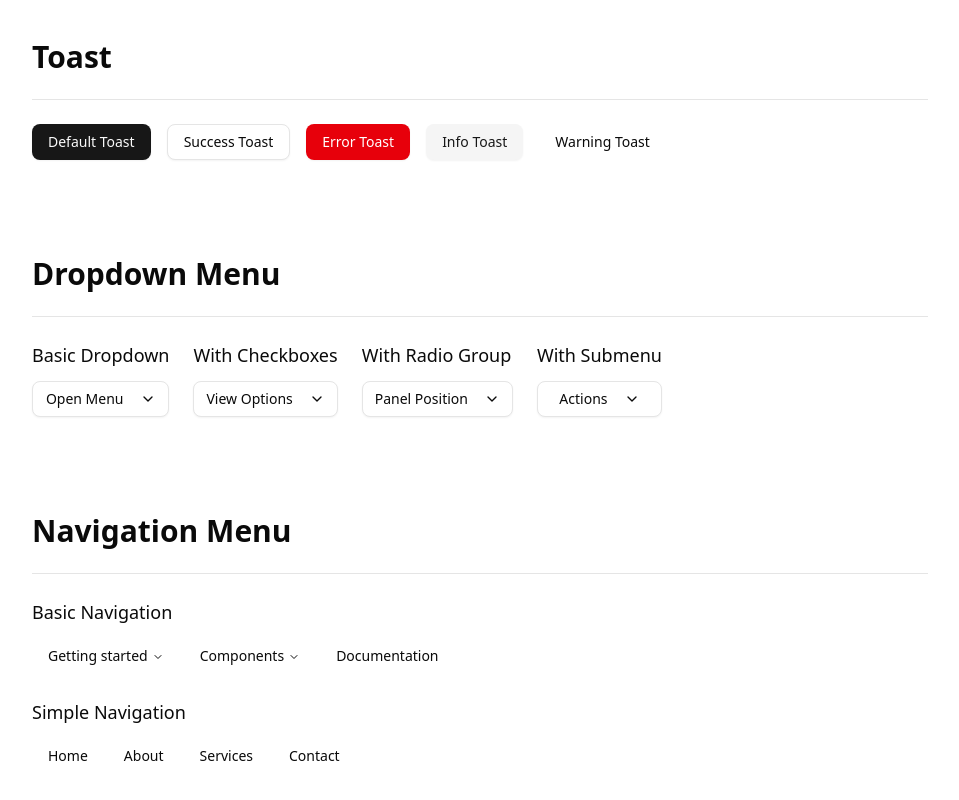
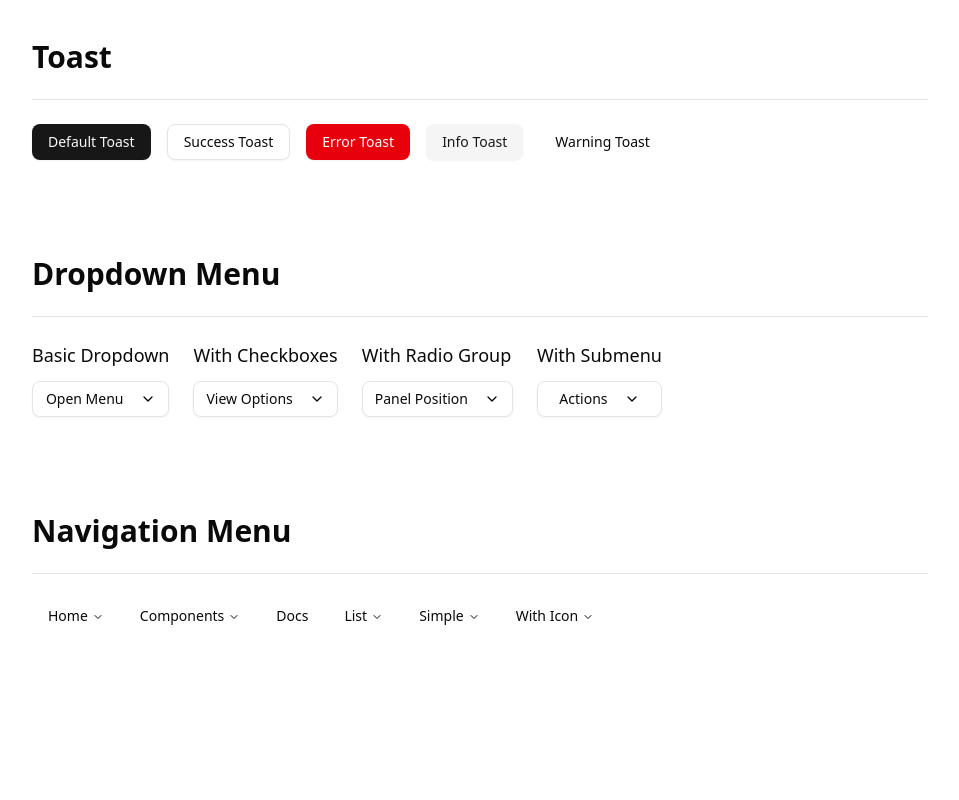
Before and after one commit to Mhudlark/web-boilerplate, a Next.js app: page /components in a window 1280 px wide. Shown: the part 3316-4116 px from the top of the page, without its empty margins (160-1119 px from the left). After the commit the page ends 3982 px from the top, so only its background shows below. Built offline with nearby package versions, Linux system fonts and the light colour scheme.

Commit message:
feat: Update navigation menu component display

```diff
--- a/app/components/page.tsx
+++ b/app/components/page.tsx
@@ -56,9 +56,11 @@ import {
 import { Separator } from "@/components/ui/separator";
 import { Switch } from "@/components/ui/switch";
 import { Textarea } from "@/components/ui/textarea";
-import { cn } from "@/lib/utils";
 import {
   ChevronDownIcon,
+  CircleCheckIcon,
+  CircleHelpIcon,
+  CircleIcon,
   CloudIcon,
   CreditCardIcon,
   DownloadIcon,
@@ -75,6 +77,7 @@ import {
   UserIcon,
   UserPlusIcon,
 } from "lucide-react";
+import Link from "next/link";
 import React, { useState } from "react";
 import { toast } from "sonner";
 
@@ -605,38 +608,39 @@ export default function ComponentsPage() {
 
         {/* Navigation Menu */}
         <Section title="Navigation Menu">
-          <div className="flex flex-col gap-6">
-            <div className="flex flex-col gap-3">
-              <h3 className="text-lg font-medium">Basic Navigation</h3>
-              <NavigationMenu>
+          <NavigationMenu viewport={false}>
             <NavigationMenuList>
               <NavigationMenuItem>
-                    <NavigationMenuTrigger>
-                      Getting started
-                    </NavigationMenuTrigger>
+                <NavigationMenuTrigger>Home</NavigationMenuTrigger>
                 <NavigationMenuContent>
-                      <ul className="grid gap-3 p-6 md:w-[400px] lg:w-[500px] lg:grid-cols-[.75fr_1fr]">
+                  <ul className="grid gap-2 md:w-[400px] lg:w-[500px] lg:grid-cols-[.75fr_1fr]">
                     <li className="row-span-3">
                       <NavigationMenuLink asChild>
-                            <div className="from-muted/50 to-muted flex h-full w-full cursor-pointer flex-col justify-end rounded-md bg-gradient-to-b p-6 no-underline outline-none select-none focus:shadow-md">
+                        <a
+                          className="from-muted/50 to-muted flex h-full w-full flex-col justify-end rounded-md bg-linear-to-b p-6 no-underline outline-hidden select-none focus:shadow-md"
+                          href="/"
+                        >
                           <div className="mt-4 mb-2 text-lg font-medium">
                             shadcn/ui
                           </div>
                           <p className="text-muted-foreground text-sm leading-tight">
-                                Beautifully designed components built with Radix
-                                UI and Tailwind CSS.
+                            Beautifully designed components built with Tailwind
+                            CSS.
                           </p>
-                            </div>
+                        </a>
                       </NavigationMenuLink>
                     </li>
-                        <ListItem title="Introduction">
+                    <ListItem href="/docs" title="Introduction">
                       Re-usable components built using Radix UI and Tailwind
                       CSS.
                     </ListItem>
-                        <ListItem title="Installation">
+                    <ListItem href="/docs/installation" title="Installation">
                       How to install dependencies and structure your app.
                     </ListItem>
-                        <ListItem title="Typography">
+                    <ListItem
+                      href="/docs/primitives/typography"
+                      title="Typography"
+                    >
                       Styles for headings, paragraphs, lists...etc
                     </ListItem>
                   </ul>
@@ -645,11 +649,12 @@ export default function ComponentsPage() {
               <NavigationMenuItem>
                 <NavigationMenuTrigger>Components</NavigationMenuTrigger>
                 <NavigationMenuContent>
-                      <ul className="grid w-[400px] gap-3 p-4 md:w-[500px] md:grid-cols-2 lg:w-[600px]">
-                        {components.map((component) => (
+                  <ul className="grid w-[400px] gap-2 md:w-[500px] md:grid-cols-2 lg:w-[600px]">
+                    {navigationMenuMockComponentData.map((component) => (
                       <ListItem
                         key={component.title}
                         title={component.title}
+                        href={component.href}
                       >
                         {component.description}
                       </ListItem>
@@ -659,51 +664,92 @@ export default function ComponentsPage() {
               </NavigationMenuItem>
               <NavigationMenuItem>
                 <NavigationMenuLink
+                  asChild
                   className={navigationMenuTriggerStyle()}
                 >
-                      Documentation
+                  <Link href="/docs">Docs</Link>
                 </NavigationMenuLink>
+              </NavigationMenuItem>
+              <NavigationMenuItem>
+                <NavigationMenuTrigger>List</NavigationMenuTrigger>
+                <NavigationMenuContent>
+                  <ul className="grid w-[300px] gap-4">
+                    <li>
+                      <NavigationMenuLink asChild>
+                        <Link href="#">
+                          <div className="font-medium">Components</div>
+                          <div className="text-muted-foreground">
+                            Browse all components in the library.
+                          </div>
+                        </Link>
+                      </NavigationMenuLink>
+                      <NavigationMenuLink asChild>
+                        <Link href="#">
+                          <div className="font-medium">Documentation</div>
+                          <div className="text-muted-foreground">
+                            Learn how to use the library.
+                          </div>
+                        </Link>
+                      </NavigationMenuLink>
+                      <NavigationMenuLink asChild>
+                        <Link href="#">
+                          <div className="font-medium">Blog</div>
+                          <div className="text-muted-foreground">
+                            Read our latest blog posts.
+                          </div>
+                        </Link>
+                      </NavigationMenuLink>
+                    </li>
+                  </ul>
+                </NavigationMenuContent>
+              </NavigationMenuItem>
+              <NavigationMenuItem>
+                <NavigationMenuTrigger>Simple</NavigationMenuTrigger>
+                <NavigationMenuContent>
+                  <ul className="grid w-[200px] gap-4">
+                    <li>
+                      <NavigationMenuLink asChild>
+                        <Link href="#">Components</Link>
+                      </NavigationMenuLink>
+                      <NavigationMenuLink asChild>
+                        <Link href="#">Documentation</Link>
+                      </NavigationMenuLink>
+                      <NavigationMenuLink asChild>
+                        <Link href="#">Blocks</Link>
+                      </NavigationMenuLink>
+                    </li>
+                  </ul>
+                </NavigationMenuContent>
+              </NavigationMenuItem>
+              <NavigationMenuItem>
+                <NavigationMenuTrigger>With Icon</NavigationMenuTrigger>
+                <NavigationMenuContent>
+                  <ul className="grid w-[200px] gap-4">
+                    <li>
+                      <NavigationMenuLink asChild>
+                        <Link href="#" className="flex-row items-center gap-2">
+                          <CircleHelpIcon />
+                          Backlog
+                        </Link>
+                      </NavigationMenuLink>
+                      <NavigationMenuLink asChild>
+                        <Link href="#" className="flex-row items-center gap-2">
+                          <CircleIcon />
+                          To Do
+                        </Link>
+                      </NavigationMenuLink>
+                      <NavigationMenuLink asChild>
+                        <Link href="#" className="flex-row items-center gap-2">
+                          <CircleCheckIcon />
+                          Done
+                        </Link>
+                      </NavigationMenuLink>
+                    </li>
+                  </ul>
+                </NavigationMenuContent>
               </NavigationMenuItem>
             </NavigationMenuList>
           </NavigationMenu>
-            </div>
-
-            <div className="flex flex-col gap-3">
-              <h3 className="text-lg font-medium">Simple Navigation</h3>
-              <NavigationMenu>
-                <NavigationMenuList>
-                  <NavigationMenuItem>
-                    <NavigationMenuLink
-                      className={navigationMenuTriggerStyle()}
-                    >
-                      Home
-                    </NavigationMenuLink>
-                  </NavigationMenuItem>
-                  <NavigationMenuItem>
-                    <NavigationMenuLink
-                      className={navigationMenuTriggerStyle()}
-                    >
-                      About
-                    </NavigationMenuLink>
-                  </NavigationMenuItem>
-                  <NavigationMenuItem>
-                    <NavigationMenuLink
-                      className={navigationMenuTriggerStyle()}
-                    >
-                      Services
-                    </NavigationMenuLink>
-                  </NavigationMenuItem>
-                  <NavigationMenuItem>
-                    <NavigationMenuLink
-                      className={navigationMenuTriggerStyle()}
-                    >
-                      Contact
-                    </NavigationMenuLink>
-                  </NavigationMenuItem>
-                </NavigationMenuList>
-              </NavigationMenu>
-            </div>
-          </div>
         </Section>
       </div>
     </div>
@@ -723,37 +769,31 @@ const Section = ({ title, children }: SectionProps) => (
   </div>
 );
 
-interface ListItemProps extends React.ComponentPropsWithoutRef<"div"> {
-  title: string;
-  children: React.ReactNode;
-}
-
-const ListItem = React.forwardRef<React.ElementRef<"div">, ListItemProps>(
-  ({ className, title, children, ...props }, ref) => {
+function ListItem({
+  title,
+  children,
+  href,
+  ...props
+}: React.ComponentPropsWithoutRef<"li"> & { href: string }) {
   return (
-      <li>
+    <li {...props}>
       <NavigationMenuLink asChild>
-          <div
-            ref={ref}
-            className={cn(
-              "hover:bg-accent hover:text-accent-foreground focus:bg-accent focus:text-accent-foreground block cursor-pointer space-y-1 rounded-md p-3 leading-none no-underline transition-colors outline-none select-none",
-              className,
-            )}
-            {...props}
-          >
+        <Link href={href}>
           <div className="text-sm leading-none font-medium">{title}</div>
           <p className="text-muted-foreground line-clamp-2 text-sm leading-snug">
             {children}
           </p>
-          </div>
+        </Link>
       </NavigationMenuLink>
     </li>
   );
-  },
-);
-ListItem.displayName = "ListItem";
+}
 
-const components: { title: string; href: string; description: string }[] = [
+const navigationMenuMockComponentData: {
+  title: string;
+  href: string;
+  description: string;
+}[] = [
   {
     title: "Alert Dialog",
     href: "/docs/primitives/alert-dialog",
```
Lines whose indentation alone changed are shown as unchanged.
